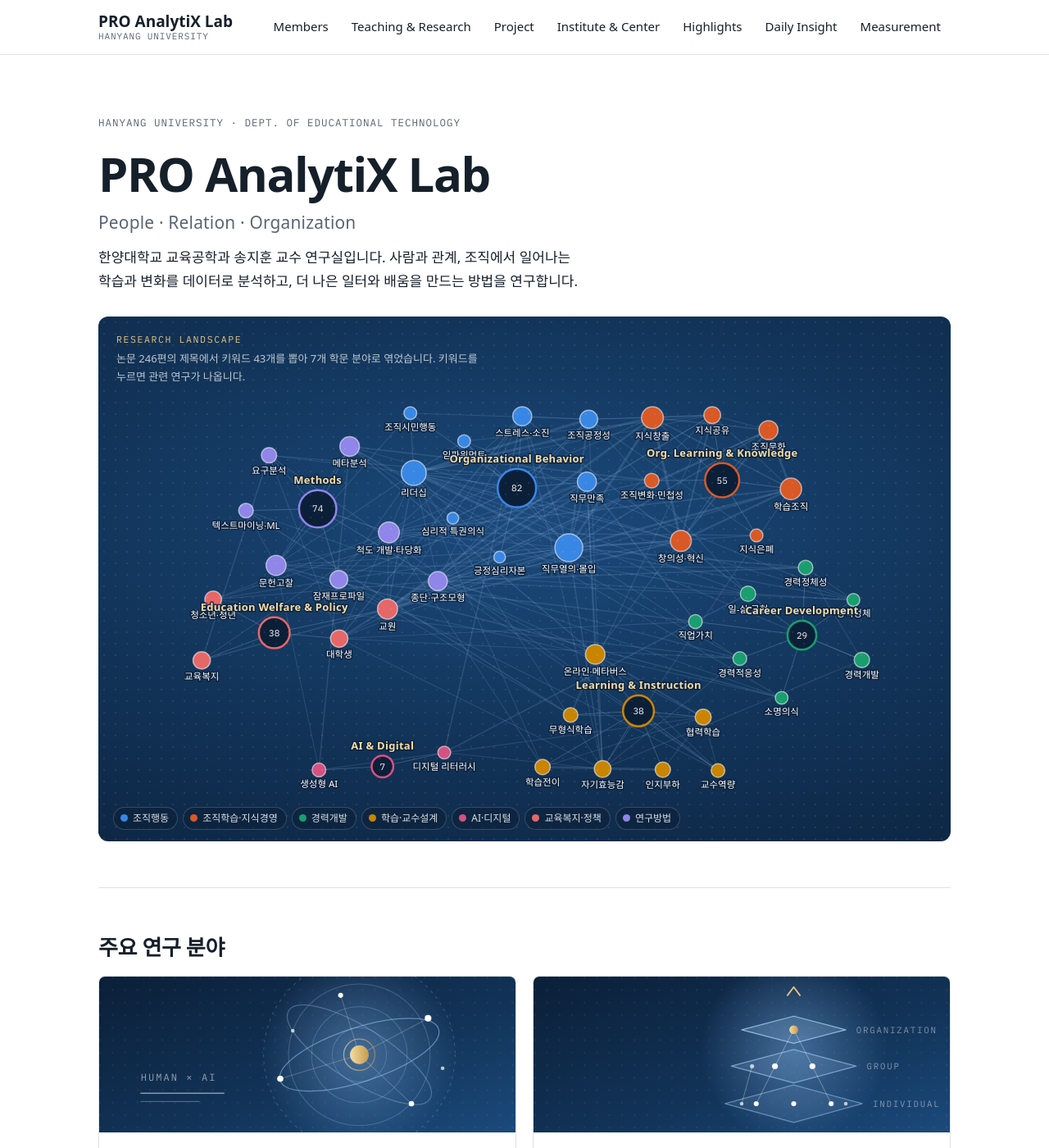
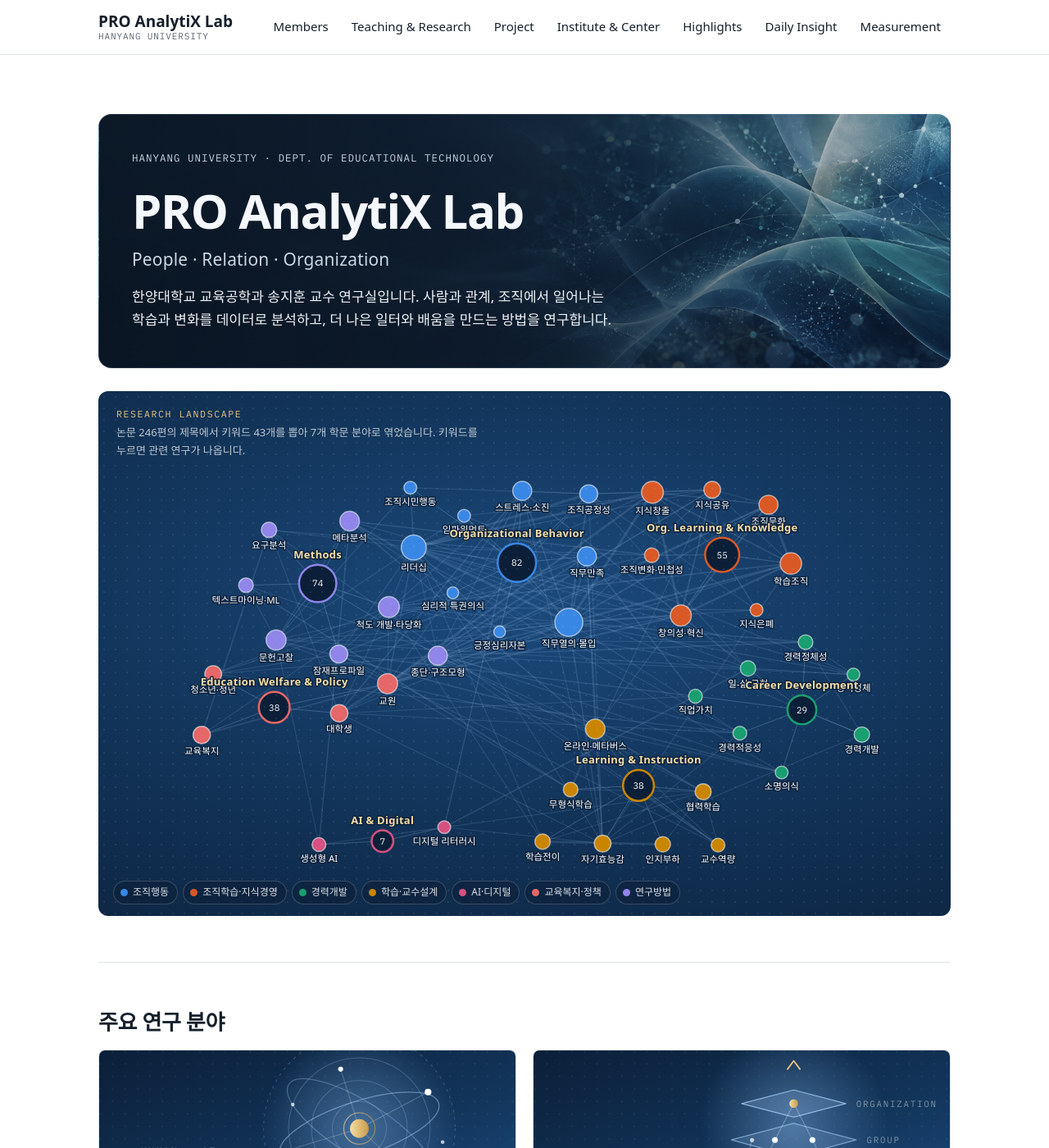
Before and after one commit to drsprolab/drsprolab.github.io, a Jekyll site: the page built from index.html, in a window 1280 px wide and 1400 px high. Shown: the whole window at 82% size. Built offline with Jekyll 4.4.1, drawn with Linux system fonts in a browser that asks for light colours; some web fonts are replaced.

Commit message:
Add a soft professional background to the home introduction

```diff
--- a/assets/css/style.css
+++ b/assets/css/style.css
@@ -550,3 +550,28 @@ tfoot td { font-weight: 600; border-bottom: 0; }
   .kwnet-svg { height: 560px; }
   .kwnet-panel { position: relative; inset: auto; width: auto; margin: 0 10px 56px; max-height: 420px; }
 }
+
+/* Soft academic background behind the home introduction. */
+.hero-intro {
+  display: grid;
+  align-content: center;
+  gap: 18px;
+  min-height: 310px;
+  padding: 40px;
+  border: 1px solid rgba(148, 178, 207, .2);
+  border-radius: 16px;
+  overflow: hidden;
+  background-color: #142536;
+  background-image: linear-gradient(90deg, rgba(10, 22, 35, .86) 0%, rgba(10, 22, 35, .68) 55%, rgba(10, 22, 35, .16) 100%), url('../images/banners/hero-research-background.jpg');
+  background-position: center;
+  background-size: cover;
+  color: #f4f7fb;
+}
+.hero-intro .eyebrow { color: #c3d3e2; }
+.hero-intro h1 .expand { color: #cbd9e5; }
+.hero-intro p { color: #edf2f7; max-width: 62ch; }
+@media (max-width: 680px) {
+  .hero-intro { min-height: 300px; padding: 28px 22px; border-radius: 12px; }
+  .hero-intro h1 { font-size: clamp(32px, 8vw, 44px); }
+  .hero-intro p { font-size: 16px; }
+}
--- a/index.html
+++ b/index.html
@@ -3,9 +3,11 @@ layout: default
 title: PRO AnalytiX Lab
 ---
 <section class="hero">
+  <div class="hero-intro">
   <div class="eyebrow">Hanyang University · Dept. of Educational Technology</div>
   <h1>PRO AnalytiX Lab<span class="expand">People · Relation · Organization</span></h1>
   <p>한양대학교 교육공학과 송지훈 교수 연구실입니다. 사람과 관계, 조직에서 일어나는 학습과 변화를 데이터로 분석하고, 더 나은 일터와 배움을 만드는 방법을 연구합니다.</p>
+  </div>
   {% include kw-network.html %}
 </section>
 
```
Also changed, not shown: assets/images/banners/hero-research-background.jpg (added).
